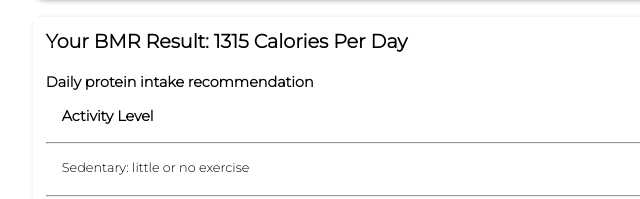
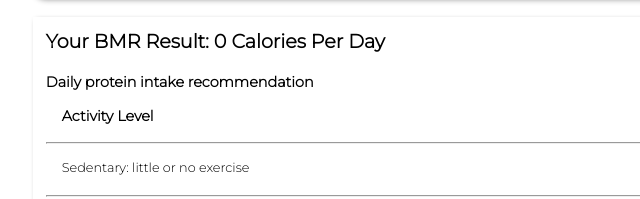
Before and after one commit to Tinsel19/bmr-calculator, a plain HTML site: page index.html in a window 1280 px wide. Shown: the part 827-1026 px from the top of the page, 47-687 px from the left. Drawn offline with Linux system fonts and the light colour scheme.

Commit message:
Update index.html

```diff
--- a/index.html
+++ b/index.html
@@ -83,7 +83,7 @@
 
     </form>
     <section class="hide" id="hide">
-        <h3 class="t-calories" id="bmr">Your BMR Result: 1315 Calories Per Day</h3>
+        <h3 class="t-calories" id="bmr">Your BMR Result: 0 Calories Per Day</h3>
         <h4 class="d-protein">Daily protein intake recommendation</h4>
 
         <div class="flex">
```
